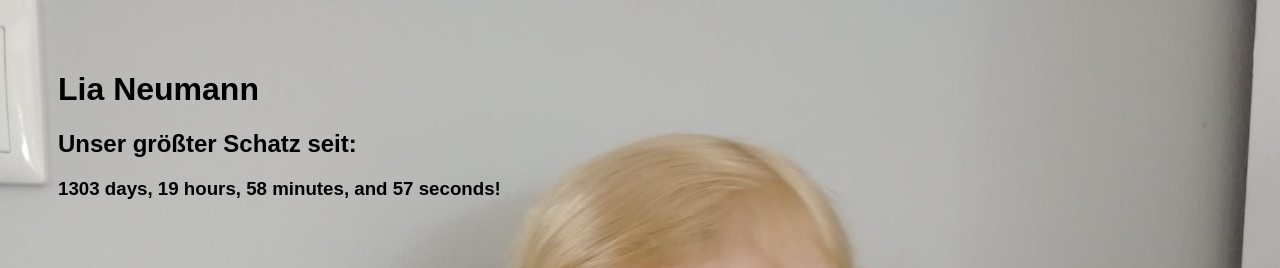
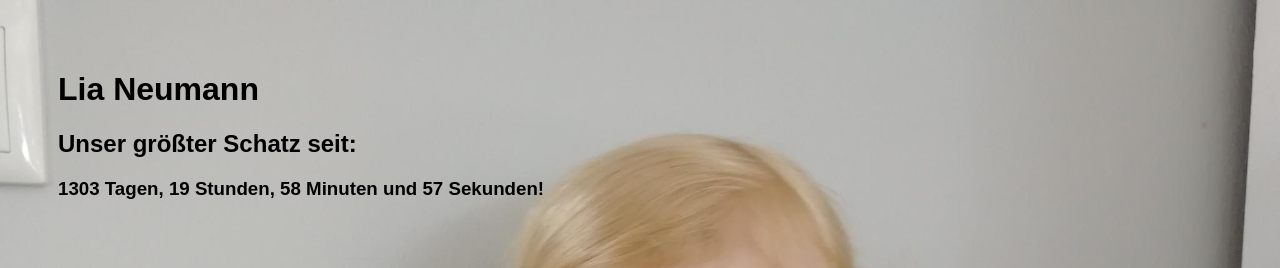
Before and after one commit to thelovepage/lia, a plain HTML site: page index.html in a window 1280 px wide. Shown: the top 268 px of the page. Drawn offline with Linux system fonts and the light colour scheme.

Commit message:
German texts

```diff
--- a/index.html
+++ b/index.html
@@ -62,8 +62,8 @@ var x = setInterval(function() {
   var seconds = Math.floor((distance % (1000 * 60)) / 1000);
 
   // Display the result in the element with id="demo"
-  document.getElementById("demo").innerHTML = days + " days, " + hours + " hours, "
-  + minutes + " minutes, and " + seconds + " seconds!";
+  document.getElementById("demo").innerHTML = days + " Tagen, " + hours + " Stunden, "
+  + minutes + " Minuten und " + seconds + " Sekunden!";
 }, 1000);
 </script>
 
```
